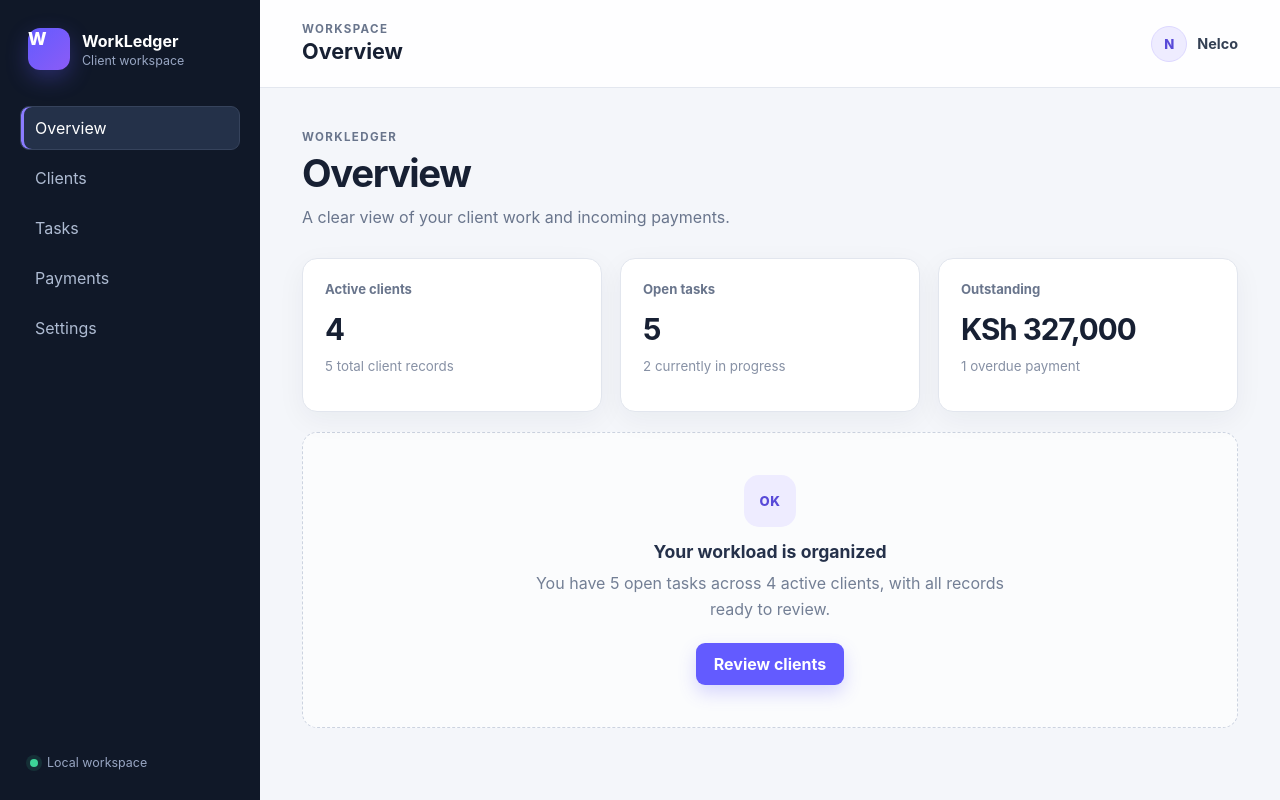
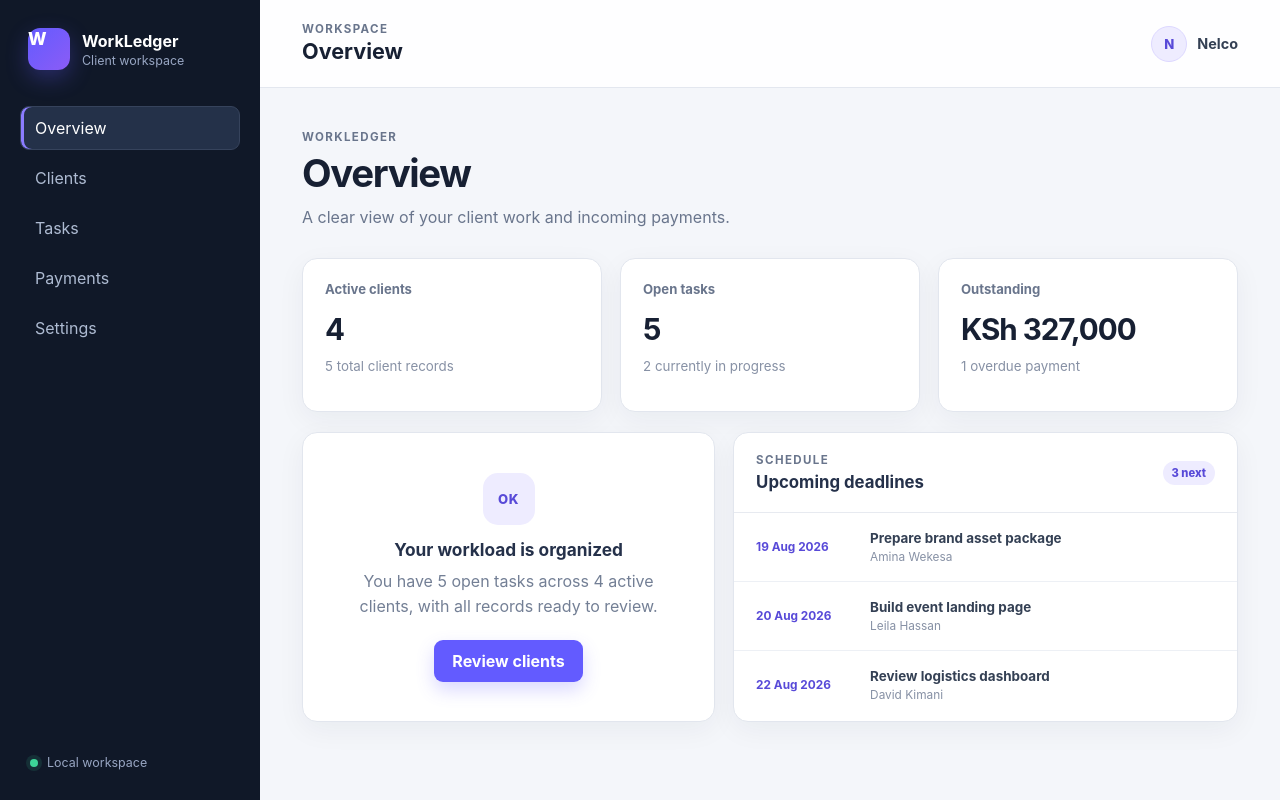
Before and after one commit to nelco254-art/workledger, a React (Vite) app: page / in a window 1280 px wide. Built offline with nearby package versions, Linux system fonts and the light colour scheme.

Commit message:
feat: add upcoming deadline overview

```diff
--- a/src/App.css
+++ b/src/App.css
@@ -1116,3 +1116,114 @@
     grid-template-columns: 1fr;
   }
 }
+
+.overview-lower-grid {
+  display: grid;
+  grid-template-columns: minmax(0, 0.9fr) minmax(0, 1.1fr);
+  gap: 18px;
+  margin-top: 20px;
+}
+
+.workspace-status-card,
+.deadline-panel {
+  border: 1px solid #e2e6ee;
+  border-radius: 15px;
+  background: #ffffff;
+  box-shadow: 0 8px 28px rgb(29 41 57 / 5%);
+}
+
+.workspace-status-card {
+  display: grid;
+  place-items: center;
+  align-content: center;
+  min-height: 290px;
+  padding: 32px;
+  text-align: center;
+}
+
+.workspace-status-card h3 {
+  margin: 0;
+  color: #25314a;
+  font-size: 1.08rem;
+}
+
+.workspace-status-card p {
+  max-width: 390px;
+  margin: 9px 0 0;
+  color: #737f95;
+  line-height: 1.6;
+}
+
+.deadline-panel {
+  overflow: hidden;
+}
+
+.deadline-panel > header {
+  display: flex;
+  align-items: center;
+  justify-content: space-between;
+  padding: 20px 22px;
+  border-bottom: 1px solid #e7eaf0;
+}
+
+.deadline-panel h3 {
+  margin: 5px 0 0;
+  color: #25314a;
+  font-size: 1.05rem;
+}
+
+.deadline-panel > header > span {
+  padding: 5px 9px;
+  border-radius: 999px;
+  color: #584ad8;
+  background: #eeecff;
+  font-size: 0.7rem;
+  font-weight: 800;
+}
+
+.deadline-list {
+  margin: 0;
+  padding: 0;
+  list-style: none;
+}
+
+.deadline-list li {
+  display: grid;
+  grid-template-columns: 100px minmax(0, 1fr);
+  gap: 14px;
+  align-items: center;
+  padding: 17px 22px;
+  border-bottom: 1px solid #edf0f5;
+}
+
+.deadline-list li:last-child {
+  border-bottom: 0;
+}
+
+.deadline-list time {
+  color: #584ad8;
+  font-size: 0.74rem;
+  font-weight: 750;
+}
+
+.deadline-list strong,
+.deadline-list span {
+  display: block;
+}
+
+.deadline-list strong {
+  color: #344054;
+  font-size: 0.84rem;
+}
+
+.deadline-list span {
+  margin-top: 4px;
+  color: #8791a5;
+  font-size: 0.74rem;
+}
+
+@media (max-width: 900px) {
+  .overview-lower-grid {
+    grid-template-columns: 1fr;
+  }
+}
--- a/src/App.tsx
+++ b/src/App.tsx
@@ -1,4 +1,5 @@
 import { ClientDirectory } from './components/ClientDirectory'
+import { OverviewDashboard } from './components/OverviewDashboard'
 import { PaymentLedger } from './components/PaymentLedger'
 import { SettingsPanel } from './components/SettingsPanel'
 import { TaskBoard } from './components/TaskBoard'
@@ -26,32 +27,6 @@ const pageDescriptions: Record<PageId, string> = {
   payments: 'Monitor expected, received, and overdue payments.',
   settings: 'Manage your workspace preferences.',
 }
-
-const activeClientCount = clients.filter(
-  (client) => client.status === 'active',
-).length
-
-const openTaskCount = tasks.filter((task) => task.status !== 'done').length
-
-const inProgressTaskCount = tasks.filter(
-  (task) => task.status === 'in-progress',
-).length
-
-const unpaidPayments = payments.filter(
-  (payment) => payment.status !== 'paid',
-)
-
-const outstandingAmount = unpaidPayments.reduce(
-  (total, payment) => total + payment.amount,
-  0,
-)
-
-const overduePaymentCount = payments.filter(
-  (payment) => payment.status === 'overdue',
-).length
-
-const formatKes = (amount: number) =>
-  `KSh ${amount.toLocaleString('en-KE')}`
 
 function App() {
   const [activePage, setActivePage] = useHashNavigation(
@@ -133,52 +108,12 @@ function App() {
             </div>
 
             {activePage === 'overview' ? (
-              <>
-                <div className="summary-grid">
-                  <article className="summary-card">
-                    <span>Active clients</span>
-                    <strong>{activeClientCount}</strong>
-                    <small>{clients.length} total client records</small>
-                  </article>
-
-                  <article className="summary-card">
-                    <span>Open tasks</span>
-                    <strong>{openTaskCount}</strong>
-                    <small>{inProgressTaskCount} currently in progress</small>
-                  </article>
-
-                  <article className="summary-card">
-                    <span>Outstanding</span>
-                    <strong>{formatKes(outstandingAmount)}</strong>
-                    <small>
-                      {overduePaymentCount} overdue{' '}
-                      {overduePaymentCount === 1 ? 'payment' : 'payments'}
-                    </small>
-                  </article>
-                </div>
-
-                <div className="empty-state">
-                  <span className="empty-state-mark" aria-hidden="true">
-                    OK
-                  </span>
-
-                  <h3>Your workload is organized</h3>
-
-                  <p>
-                    You have {openTaskCount} open tasks across{' '}
-                    {activeClientCount} active clients, with all records ready
-                    to review.
-                  </p>
-
-                  <button
-                    className="primary-button"
-                    onClick={() => setActivePage('clients')}
-                    type="button"
-                  >
-                    Review clients
-                  </button>
-                </div>
-              </>
+              <OverviewDashboard
+                clients={clients}
+                payments={payments}
+                tasks={tasks}
+                onReviewClients={() => setActivePage('clients')}
+              />
             ) : activePage === 'clients' ? (
               <ClientDirectory clients={clients} />
             ) : activePage === 'tasks' ? (
--- /dev/null
+++ b/src/components/OverviewDashboard.tsx
@@ -0,0 +1,140 @@
+import type { Client, Payment, WorkTask } from '../types'
+
+interface OverviewDashboardProps {
+  clients: Client[]
+  payments: Payment[]
+  tasks: WorkTask[]
+  onReviewClients: () => void
+}
+
+const dateFormatter = new Intl.DateTimeFormat('en-KE', {
+  day: 'numeric',
+  month: 'short',
+  year: 'numeric',
+  timeZone: 'UTC',
+})
+
+const formatDate = (date: string) =>
+  dateFormatter.format(new Date(`${date}T00:00:00Z`))
+
+const formatKes = (amount: number) =>
+  `KSh ${amount.toLocaleString('en-KE')}`
+
+export function OverviewDashboard({
+  clients,
+  payments,
+  tasks,
+  onReviewClients,
+}: OverviewDashboardProps) {
+  const activeClientCount = clients.filter(
+    (client) => client.status === 'active',
+  ).length
+
+  const openTasks = tasks.filter((task) => task.status !== 'done')
+
+  const inProgressTaskCount = tasks.filter(
+    (task) => task.status === 'in-progress',
+  ).length
+
+  const unpaidPayments = payments.filter(
+    (payment) => payment.status !== 'paid',
+  )
+
+  const outstandingAmount = unpaidPayments.reduce(
+    (total, payment) => total + payment.amount,
+    0,
+  )
+
+  const overduePaymentCount = payments.filter(
+    (payment) => payment.status === 'overdue',
+  ).length
+
+  const upcomingTasks = [...openTasks]
+    .sort((left, right) => left.dueDate.localeCompare(right.dueDate))
+    .slice(0, 3)
+
+  const clientNames = new Map(
+    clients.map((client) => [client.id, client.name]),
+  )
+
+  return (
+    <>
+      <div className="summary-grid">
+        <article className="summary-card">
+          <span>Active clients</span>
+          <strong>{activeClientCount}</strong>
+          <small>{clients.length} total client records</small>
+        </article>
+
+        <article className="summary-card">
+          <span>Open tasks</span>
+          <strong>{openTasks.length}</strong>
+          <small>{inProgressTaskCount} currently in progress</small>
+        </article>
+
+        <article className="summary-card">
+          <span>Outstanding</span>
+          <strong>{formatKes(outstandingAmount)}</strong>
+          <small>
+            {overduePaymentCount} overdue{' '}
+            {overduePaymentCount === 1 ? 'payment' : 'payments'}
+          </small>
+        </article>
+      </div>
+
+      <div className="overview-lower-grid">
+        <section className="workspace-status-card">
+          <span className="empty-state-mark" aria-hidden="true">
+            OK
+          </span>
+
+          <h3>Your workload is organized</h3>
+
+          <p>
+            You have {openTasks.length} open tasks across {activeClientCount}{' '}
+            active clients, with all records ready to review.
+          </p>
+
+          <button
+            className="primary-button"
+            onClick={onReviewClients}
+            type="button"
+          >
+            Review clients
+          </button>
+        </section>
+
+        <section
+          className="deadline-panel"
+          aria-labelledby="upcoming-deadlines-heading"
+        >
+          <header>
+            <div>
+              <p className="eyebrow">Schedule</p>
+              <h3 id="upcoming-deadlines-heading">Upcoming deadlines</h3>
+            </div>
+
+            <span>{upcomingTasks.length} next</span>
+          </header>
+
+          <ul className="deadline-list">
+            {upcomingTasks.map((task) => (
+              <li key={task.id}>
+                <time dateTime={task.dueDate}>
+                  {formatDate(task.dueDate)}
+                </time>
+
+                <div>
+                  <strong>{task.title}</strong>
+                  <span>
+                    {clientNames.get(task.clientId) ?? 'Unknown client'}
+                  </span>
+                </div>
+              </li>
+            ))}
+          </ul>
+        </section>
+      </div>
+    </>
+  )
+}
```
